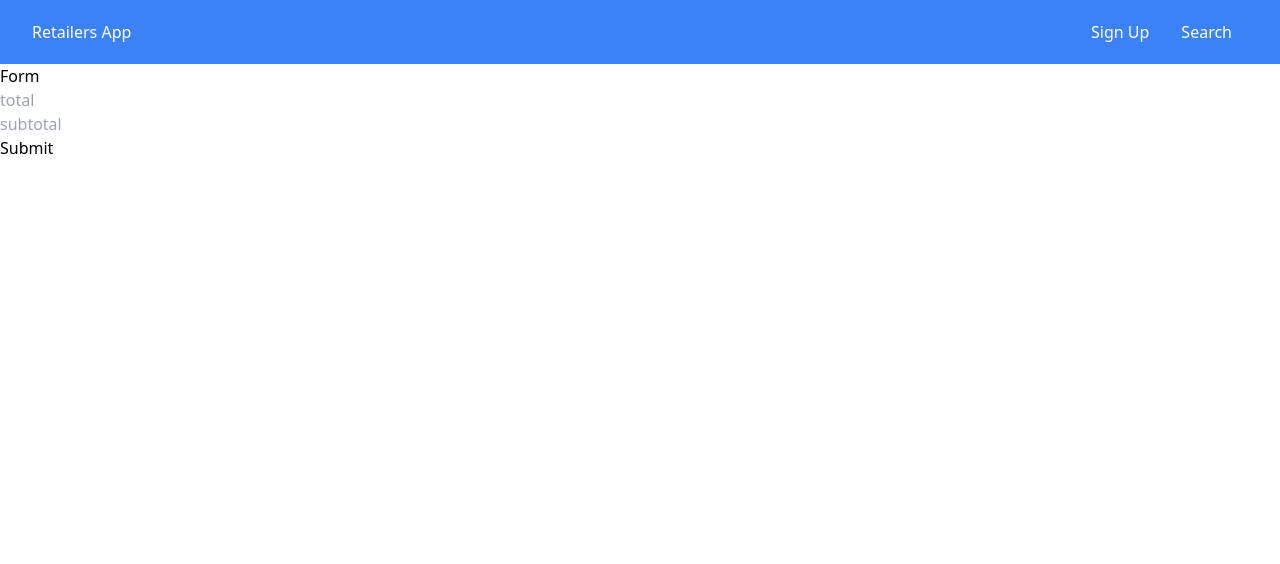
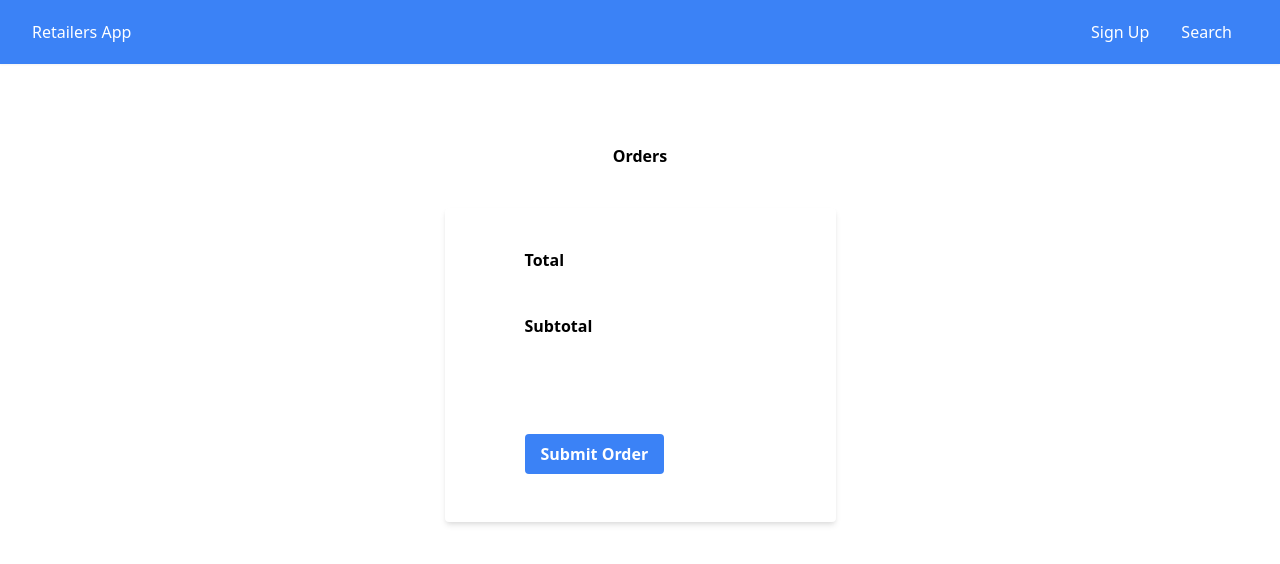
Before and after one commit to RicardoArquimedes/Frontend-Retailer-App, a React (Create React App) app: page /orders in a window 1280 px wide. Shown: the top 564 px of the page. Built offline with nearby package versions, Linux system fonts and the light colour scheme.

Commit message:
updating components

```diff
--- a/src/Utils/Common.js
+++ b/src/Utils/Common.js
@@ -1,23 +1,23 @@
-// return the user data from the session storage
+// return the User data from the session storage
 export const getUser = () => {
-    const userStr = sessionStorage.getItem('user');
-    if (userStr) return JSON.parse(userStr);
+    const UserStr = localStorage.getItem('User');
+    if (UserStr) return JSON.parse(UserStr);
     else return null;
 }
 
 // return the token from the session storage
 export const getToken = () => {
-    return sessionStorage.getItem('token') || null;
+    return localStorage.getItem('token') || null;
 }
 
-// remove the token and user from the session storage
-export const removeUserSession = () => {
-    sessionStorage.removeItem('token');
-    sessionStorage.removeItem('user');
+// remove the token and User from the local storage
+export const removeUserlocal = () => {
+    localStorage.removeItem('token');
+    localStorage.removeItem('User');
 }
 
-// set the token and user from the session storage
-export const setUserSession = (token, user) => {
-    sessionStorage.setItem('token', token);
-    sessionStorage.setItem('user', JSON.stringify(user));
+// set the token and User from the local storage
+export const setUserlocal = (token, User) => {
+    localStorage.setItem('token', token);
+    localStorage.setItem('User', JSON.stringify(User));
 }
--- /dev/null
+++ b/src/Utils/CommonGovId.js
@@ -0,0 +1,23 @@
+// return the User data from the session storage
+export const getUser = () => {
+    const UserStr = sessionStorage.getItem('User');
+    if (UserStr) return JSON.parse(UserStr);
+    else return null;
+}
+
+// return the gov_id from the session storage
+export const getgov_id = () => {
+    return localStorage.getItem('gov_id') || null;
+}
+
+// remove the gov_id and User from the local storage
+export const removeUserlocal = () => {
+    localStorage.removeItem('gov_id');
+    localStorage.removeItem('User');
+}
+
+// set the gov_id and User from the local storage
+export const setUserlocal = (gov_id, User) => {
+    localStorage.setItem('gov_id', gov_id);
+    localStorage.setItem('User', JSON.stringify(User));
+}
--- /dev/null
+++ b/src/Utils/axiosLogin.js
@@ -0,0 +1,87 @@
+import axios from 'axios';
+
+const baseURL = 'http://localhost:8000/api/orders';
+
+const axiosInstance = axios.create({
+    baseURL: baseURL,
+    timeout: 5000,
+    headers: {
+        Authorization: localStorage.getItem('access_token')
+            ? 'JWT ' + localStorage.getItem('access_token')
+            : null,
+        'Content-Type': 'application/json',
+        accept: 'application/json',
+    },
+});
+
+axiosInstance.interceptors.response.use(
+    (response) => {
+        return response;
+    },
+    async function (error) {
+        const originalRequest = error.config;
+
+        if (typeof error.response === 'undefined') {
+            alert(
+                'A server/network error occurred. ' +
+                'Looks like CORS might be the problem. ' +
+                'Sorry about this - we will get it fixed shortly.'
+            );
+            return Promise.reject(error);
+        }
+
+        if (
+            error.response.status === 401 &&
+            originalRequest.url === baseURL + 'token/refresh/'
+        ) {
+            window.location.href = '/';
+            return Promise.reject(error);
+        }
+
+        if (
+            error.response.data.code === 'token_not_valid' &&
+            error.response.status === 401 &&
+            error.response.statusText === 'Unauthorized'
+        ) {
+            const refreshToken = localStorage.getItem('refresh_token');
+
+            if (refreshToken) {
+                const tokenParts = JSON.parse(atob(refreshToken.split('.')[1]));
+
+                // exp date in token is expressed in seconds, while now() returns milliseconds:
+                const now = Math.ceil(Date.now() / 1000);
+                console.log(tokenParts.exp);
+
+                if (tokenParts.exp > now) {
+                    return axiosInstance
+                        .post('/token/refresh/', { refresh: refreshToken })
+                        .then((response) => {
+                            localStorage.setItem('access_token', response.data.access);
+                            localStorage.setItem('refresh_token', response.data.refresh);
+
+                            axiosInstance.defaults.headers['Authorization'] =
+                                'JWT ' + response.data.access;
+                            originalRequest.headers['Authorization'] =
+                                'JWT ' + response.data.access;
+
+                            return axiosInstance(originalRequest);
+                        })
+                        .catch((err) => {
+                            console.log(err);
+                        });
+                } else {
+                    console.log('Refresh token is expired', tokenParts.exp, now);
+                    window.location.href = '/';
+                }
+            } else {
+                console.log('Refresh token not available.');
+                window.location.href = '/';
+            }
+        }
+
+        // specific error handling done elsewhere
+        return Promise.reject(error);
+    }
+);
+
+export default axiosInstance;
--- a/src/pages/Home.js
+++ b/src/pages/Home.js
@@ -1,11 +1,12 @@
 import React, { useState } from 'react';
 import axios from 'axios';
-import { setUserSession } from '../Utils/Common';
+import { setUserlocal } from '../Utils/Common';
 
 function Login(props) {
   const [loading, setLoading] = useState(false);
   const email = useFormInput('');
   const password = useFormInput('');
+
   const [error, setError] = useState(null);
 
   // handle button click of login form
@@ -14,7 +15,7 @@ function Login(props) {
     setLoading(true);
     axios.post('http://localhost:8000/api/login', { email: email.value, password: password.value }).then(response => {
       setLoading(false);
-            setUserSession(response.data.token, response.data.user);
+      setUserlocal(response.data.token, response.data.email);
       props.history.push('/orders');
     }).catch(error => {
       setLoading(false);
--- a/src/pages/seccionDos.js
+++ b/src/pages/seccionDos.js
@@ -1,67 +1,63 @@
-import React, { Fragment, useState } from 'react';
-import { useHistory } from 'react-router-dom';
+import React, { useState } from 'react';
 import axios from 'axios';
+import { setUserlocal } from '../Utils/CommonGovId';
 
+function Login(props) {
+  const [loading, setLoading] = useState(false);
+  const gov_id = useFormInput('');
+  const first_name = useFormInput('');
 
-const Form = () => {
+  const [error, setError] = useState(null);
 
+  // handle button click of login form
+  const handleLogin = () => {
+    setError(null);
+    setLoading(true);
+    axios.get('http://localhost:8000/api/profile', { gov_id: gov_id.value, fisrst_name: first_name.value }).then(response => {
+      setLoading(false);
+      setUserlocal(response.data.token, response.data.gov_id);
 
-    const history = useHistory();
-    const [data, setData] = useState({
-        total: '',
-        subtotal: '',
+      console.log('los datos', setUserlocal)
+      props.history.push('/orders');
+    }).catch(error => {
+      setLoading(false);
+      if (error.response.status === 401) setError(error.response.data.message);
 
-    })
+      else setError("Something went wrong. Please try again later.");
 
-    const [formData, updateFormData] = useState(setData);
+    });
+  }
 
-    const handleInputChange = (e) => {
-        updateFormData({
-            ...formData,
-            // Trimming any whitespace
-            [e.target.name]: e.target.value.trim(),
-        });
-    };
+  return (
+    <div className="font-sans container mx-auto h-full flex flex-col justify-center items-center mt-20">
+      <h1 className="mb-10 font-bold">Orders </h1>
+      <div className="bg-white shadow-md rounded px-20 pt-10 pb-12 mb-4">
 
-    const sendData = (event) => {
-        event.preventDefault()
-        console.log('enviando data...' + data.first_name + ' ' + data.last_name)
-    }
-
-    const handleSubmit = (e) => {
-        e.preventDefault();
-        console.log(formData);
-
-        axios.post('http://localhost:8000/api/orders/', {
-            total: formData.total,
-            subtotal: formData.subtotal,
-
-        })
-        .then((res) => {
-            history.push('/orders');
-            console.log(res);
-            console.log(res.data);
-        });
-};
-    return (
-        <Fragment>
-            <h1>Form</h1>
-            <form className="row" onSubmit={sendData}>
-                <div className="col-md-3">
-                    <input type="text" placeholder="total" className="form-control" onChange={handleInputChange} name="total"></input>
-                </div>
-                <div className="col-md-3">
-                    <input type="text" placeholder="subtotal" className="form-control" onChange={handleInputChange} name="subtotal"></input>
-                </div>
-
-                <button type="submit" className="btn btn-primary" onClick={handleSubmit}>Submit</button>
-            </form>
-            <ul>
-                {/* <li>{data.name}</li>
-                <li>{data.lastName}</li> */}
-            </ul>
-        </Fragment>
-    );
+        <div>
+          <label className="block text-grey-darker text-md font-bold mb-2" htmlFor='first_name'>Total</label>
+          <input type="text" autoComplete="new-password" />
+        </div>
+        <div style={{ marginTop: 10 }}>
+          <label className="block text-grey-darker text-md font-bold mb-2" htmlFor='gov_id'>Subtotal</label>
+          <input type="password" autoComplete="new-password" />
+        </div>
+        {error && <><small style={{ color: 'red' }}>{error}</small><br /></>}<br />
+        <input className="bg-blue-500 text-white font-bold py-2 px-4 mt-10 rounded" type="button" value={loading ? 'Loading...' : 'Submit Order'} onClick={handleLogin} disabled={loading} /><br />
+      </div>
+    </div>
+  );
 }
 
-export default Form;
+const useFormInput = initialValue => {
+  const [value, setValue] = useState(initialValue);
+
+  const handleChange = e => {
+    setValue(e.target.value);
+  }
+  return {
+    value,
+    onChange: handleChange
+  }
+}
+
+export default Login;
```
Lines whose indentation alone changed are shown as unchanged.
